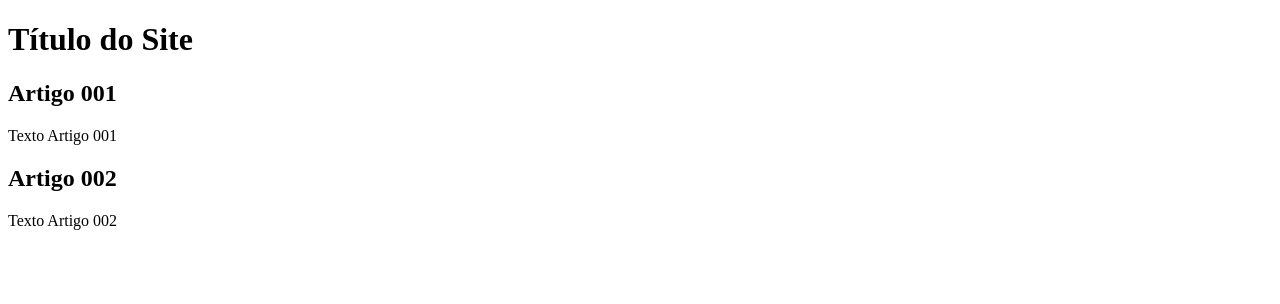
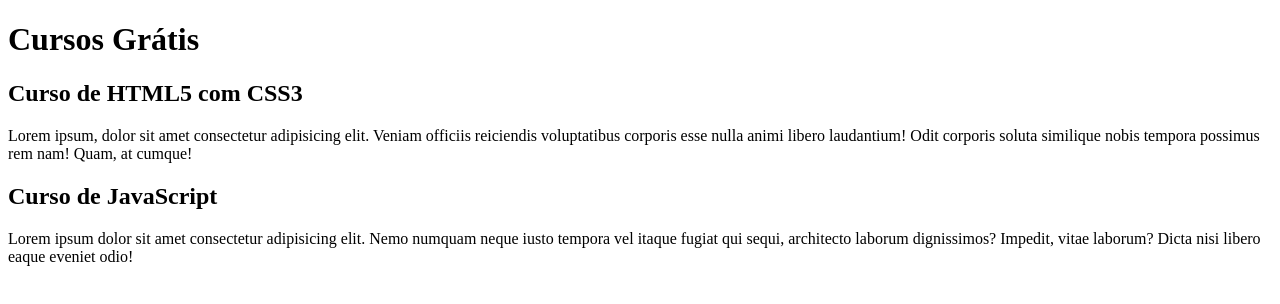
Before and after one commit to Nat-Nati-05/projeto-site, a plain HTML site: page index.html in a window 1280 px wide. Drawn offline with Linux system fonts and the light colour scheme.

Commit message:
Comecei a escrever o conteúdo

```diff
--- a/index.html
+++ b/index.html
@@ -8,15 +8,15 @@
 <body>
     <main>
         <header>
-            <h1>Título do Site</h1>
+            <h1>Cursos Grátis</h1>
         </header>
         <article>
-            <h2>Artigo 001</h2>
-            <p>Texto Artigo 001</p>
+            <h2>Curso de HTML5 com CSS3</h2>
+            <p>Lorem ipsum, dolor sit amet consectetur adipisicing elit. Veniam officiis reiciendis voluptatibus corporis esse nulla animi libero laudantium! Odit corporis soluta similique nobis tempora possimus rem nam! Quam, at cumque!</p>
         </article>
         <article>
-            <h2>Artigo 002</h2>
-            <p>Texto Artigo 002</p>
+            <h2>Curso de JavaScript</h2>
+            <p>Lorem ipsum dolor sit amet consectetur adipisicing elit. Nemo numquam neque iusto tempora vel itaque fugiat qui sequi, architecto laborum dignissimos? Impedit, vitae laborum? Dicta nisi libero eaque eveniet odio!</p>
         </article>
     </main>
 </body>
```
